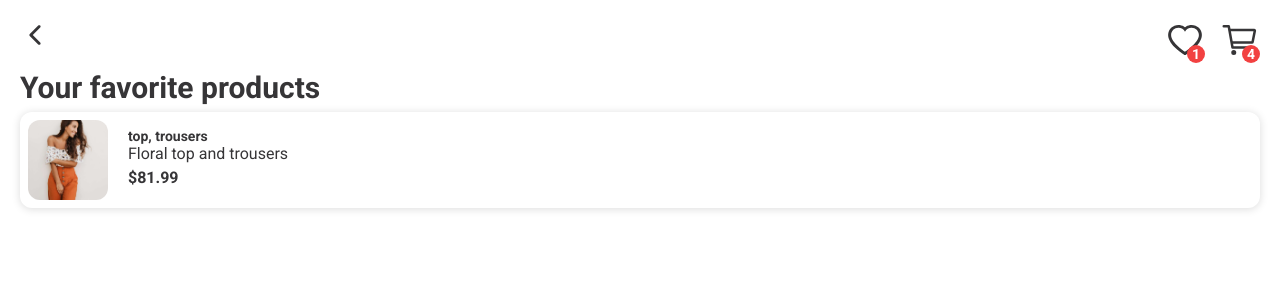
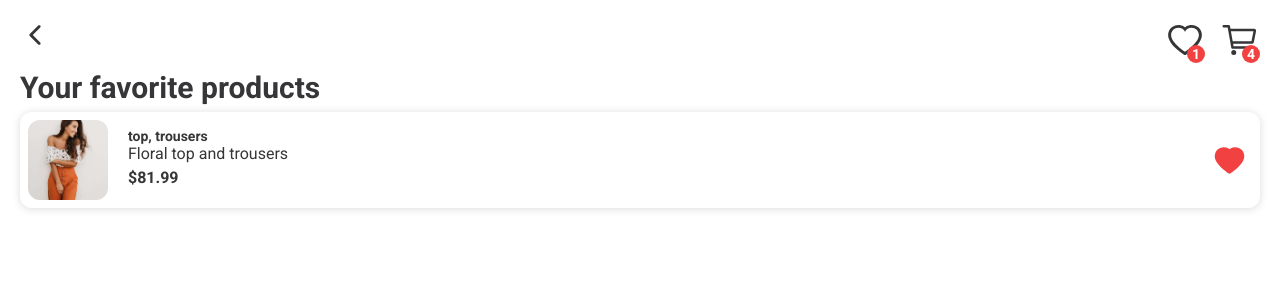
Before and after one commit to dawtom97/TemidaShop-ReactTS-ReduxToolkit, a React (Create React App) app: page /liked in a window 1280 px wide. Shown: the top 300 px of the page. Built offline with nearby package versions, Linux system fonts and the light colour scheme.

Commit message:
dislike button inside liked view implementation

```diff
--- a/src/components/molecules/ProductCard/ProductCard.tsx
+++ b/src/components/molecules/ProductCard/ProductCard.tsx
@@ -1,5 +1,9 @@
-import React from 'react';
+import { MouseEvent } from 'react';
+import { AiFillHeart } from 'react-icons/ai';
+import { useDispatch } from 'react-redux';
 import { NavLink } from 'react-router-dom';
+import { removeFromLiked } from '../../../store/features/products/productsSlice';
+import { Button } from '../../atoms/Button';
 import { Paragraph } from '../../atoms/Paragraph';
 import { ProductCardProps } from './ProductCard.types';
 import * as Styled from './styles';
@@ -12,18 +16,31 @@ export const ProductCard = ({
   category,
   isThumbnail,
 }: ProductCardProps) => {
+  const dispatch = useDispatch();
+
+  const handleRemoveFromLiked = (e: MouseEvent<HTMLButtonElement>, id: string) => {
+    e.preventDefault();
+    dispatch(removeFromLiked(id));
+  };
+
   return (
+    <NavLink to={`/product/${id}`}>
       <Styled.Wrapper isThumbnail={isThumbnail}>
-      <NavLink to={`/product/${id}`}>
         <Styled.ImageBox isThumbnail={isThumbnail}>
           <img src={images[0]} alt={title} />
         </Styled.ImageBox>
-      </NavLink>
+
         <div>
           <span>{category.join(', ')}</span>
           <Paragraph>{title}</Paragraph>
           <Paragraph isBold>${price}</Paragraph>
         </div>
+        {isThumbnail ? (
+          <Button isSecondary onClick={(e) => handleRemoveFromLiked(e, id)}>
+            <AiFillHeart />
+          </Button>
+        ) : null}
       </Styled.Wrapper>
+    </NavLink>
   );
 };
--- a/src/components/molecules/ProductCard/styles.ts
+++ b/src/components/molecules/ProductCard/styles.ts
@@ -21,8 +21,16 @@ export const Wrapper = styled.article<StylesProps>`
      align-items: center;
      border-radius: 12px;
      margin-bottom: 15px;
-     box-shadow:${({theme})=>theme.shadowSecondary};
+     box-shadow:${({ theme }) => theme.shadowSecondary};
   `}
+
+  & button {
+    box-shadow: none;
+    margin-left: auto;
+    & > svg {
+      color:#f24141
+    }
+  }
 
 `
 export const ImageBox = styled.div<StylesProps>`
--- a/src/components/organisms/LikedProductsBox/LikedProductsBox.tsx
+++ b/src/components/organisms/LikedProductsBox/LikedProductsBox.tsx
@@ -1,6 +1,7 @@
 import React from 'react';
 import { useSelector } from 'react-redux';
 import { RootState } from '../../../store/store';
+import { Paragraph } from '../../atoms/Paragraph';
 import { Heading } from '../../molecules/Heading/Heading';
 import { ProductCard } from '../../molecules/ProductCard/ProductCard';
 import * as Styled from './styles';
@@ -24,7 +25,7 @@ export const LikedProductsBox = () => {
           />
           ))
         ) : (
-                 null
+                 <Paragraph>Liked products list are empty</Paragraph>
         )}
       </div>
     </Styled.Wrapper>
--- a/src/styles/global.ts
+++ b/src/styles/global.ts
@@ -1,7 +1,7 @@
 import { createGlobalStyle } from 'styled-components';
 import { GlobalStylesProps } from '../types/GlobalStyles.types';
 
-export const GlobalStyles = createGlobalStyle<{theme:GlobalStylesProps}>`
+export const GlobalStyles = createGlobalStyle<{ theme: GlobalStylesProps }>`
    *,
    *::before,
    *::after {
@@ -19,7 +19,11 @@ export const GlobalStyles = createGlobalStyle<{theme:GlobalStylesProps}>`
 
     body {
         font-family:'Roboto',sans-serif;
-        background-color: ${props=>props.theme.body};
-        color:${props=>props.theme.text};
+        background-color: ${props => props.theme.body};
+        color:${props => props.theme.text};
+    }
+    a {
+        color:${props => props.theme.text};
+        text-decoration :none ;
     }
 `
```
Lines whose indentation alone changed are shown as unchanged.
